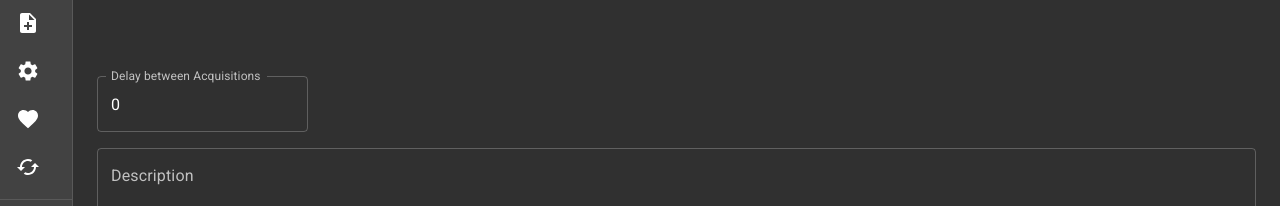
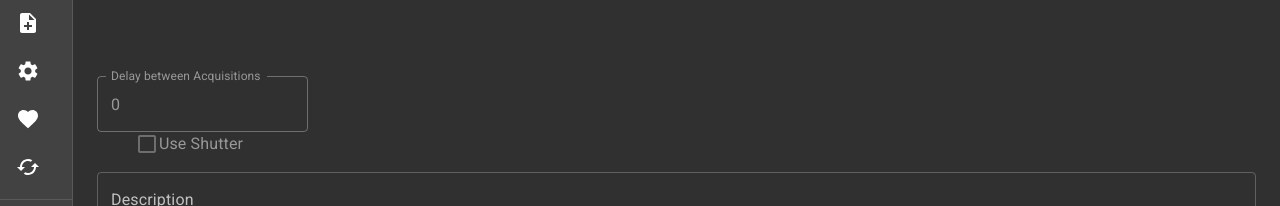
Before and after one commit to AustralianSynchrotron/saxs_beamline_library_react, a React (Create React App) app: page / in a window 1280 px wide. Shown: the part 170-376 px from the top of the page. Built offline with nearby package versions, Linux system fonts and the light colour scheme; no server answers.

Commit message:
Add use shutter option.

```diff
--- a/src/actions/index.js
+++ b/src/actions/index.js
@@ -13,9 +13,9 @@ export const getServerVersion = () => ({
   type: actions.SERVERVERSION,
   key: "acquire"
 });
-export const acquire = (filename, exp_times, num_images, delay, description) => ({
+export const acquire = (filename, exp_times, num_images, delay, use_shutter, description) => ({
   type: actions.ACQUIRE,
-  data: { filename, exp_times, num_images, delay, description },
+  data: { filename, exp_times, num_images, delay, use_shutter, description },
   key: "acquire"
 });
 export const pause = () => ({
--- a/src/components/acquire_page/acquire_page.js
+++ b/src/components/acquire_page/acquire_page.js
@@ -121,7 +121,8 @@ class AcquirePage extends Component {
       delay: 0,
       finishDemanded: false,
       pauseDemanded: false,
-      adinfinitum: false
+      adinfinitum: false,
+      useShutter: false
     };
   }
 
@@ -191,6 +192,7 @@ class AcquirePage extends Component {
       this.state.expTimes,
       this.state.adinfinitum ? null : this.state.numImages,
       this.state.delay,
+      this.state.useShutter,
       this.state.description
     );
   };
@@ -215,6 +217,9 @@ class AcquirePage extends Component {
   };
   handleAdInfinitum = () => {
     this.setState({ adinfinitum: !this.state.adinfinitum });
+  };
+  handleUseShutter = () => {
+    this.setState({ useShutter: !this.state.useShutter });
   };
 
   render() {
@@ -328,6 +333,7 @@ class AcquirePage extends Component {
               </Grid>
             </Grid>
             <Grid item>
+              <Grid container direction="column">
                 <TextField
                   label="Delay between Acquisitions"
                   variant="outlined"
@@ -335,7 +341,24 @@ class AcquirePage extends Component {
                   inputProps={{ min: "0", step: "1" }}
                   onChange={this.handleDelay}
                   value={this.state.delay}
+                  disabled={!(this.state.numImages > 1 || this.state.adinfinitum)}
                 />
+                <Grid item align="center">
+                  <FormControlLabel
+                    control={
+                      <Checkbox
+                        checked={this.state.useShutter}
+                        onChange={this.handleUseShutter}
+                        value="useShutter"
+                        className={classes.small_check}
+                      />
+                    }
+                    label="Use Shutter"
+                    className={classes.label}
+                    disabled={!(this.state.delay > 0)}
+                  />
+                </Grid>
+              </Grid>
             </Grid>
           </Grid>
           <Grid item>
```
Lines whose indentation alone changed are shown as unchanged.
